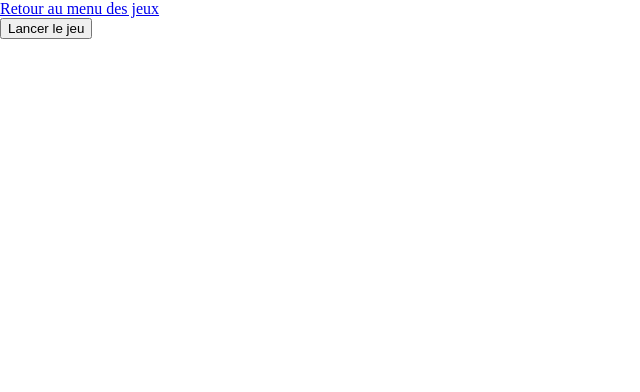
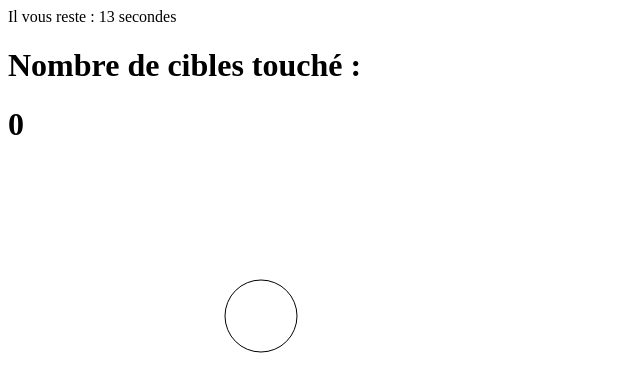
Before and after one commit to Dysjal/ProjetEVMAN, a plain HTML site: page Boxe/Boxe.html in a window 1280 px wide. Both pictures are taken after a click on the button "Lancer le jeu". Shown: the whole page, without its empty margins (0-640 px from the left). Drawn offline with Linux system fonts and the light colour scheme; files that its build step writes are made by us from their sources.

Commit message:
Ajout final boxe

```diff
--- a/Boxe/Boxe.html
+++ b/Boxe/Boxe.html
@@ -3,21 +3,29 @@
       <head>
         <meta charset="UTF-8" />
 
-        <link rel="stylesheet" href="./style.css">
         <script src="./Boxe.js"></script>
 
         <title>Clickodrome</title>
       </head>
 
       <body onload="Creation()">
+      	<div id = "menu">
       	<a href="../clickodrome.html">Retour au menu des jeux</a><br>
-      	<button onclick="Lancer();setTimeout(Timer, 3000);" >Lancer le jeu</button>
+      	<button onclick="Lancer();Timer();setTimeout(Timer, 15000);" >Lancer le jeu</button>
+      	 <h1 class = "nbDeClick" id = "nbDeJeu">Nombre de clique que vous venez de faire : </h1>
+          <hi id="ancien"></h1>
+      </div>
+      	 <div id="Jeu">
+          <a> Il vous reste : </a>
+          <a id = "timer_div"></a>
+          <a> secondes </a>
+      </div>
 
-
-      	<div id = " A afficher">
-        <canvas id="myCanvas" width="200" height="100" style="border:0px solid #d3d3d3;" >
-Your browser does not support the HTML5 canvas tag.</canvas>
-</div>
+      	<div id = "Afficher">
+      		 <h1>Nombre de cibles touché  : </h1>
+      		 <h1 id = "touche"></h1>
+        	<canvas id="rond" width="75" height="75" style="border:0px solid #d3d3d3;" onclick="Clicked()" ></canvas>
+       	</div>
        <!--  -->
     </body>
     </html>
--- a/Boxe/Boxe.js
+++ b/Boxe/Boxe.js
@@ -1,33 +1,72 @@
-var c = document.getElementById("myCanvas");
-var ctx = c.getContext("2d");
-var click = 0 ;
+var touche = 0;
+var seconds_left ;
 var nbDeJeu = 0;
-var seconds_left ;
 
 function Lancer() {
-  seconds_left = 3;
-  click = -1
+  touche = 0;
+  document.getElementById('touche').innerHTML = touche;
 
-  document.getElementById('timer_div').innerHTML = seconds_left;
+  var y = document.getElementById("Afficher");
+    y.style.display = "block";
+     var c = document.getElementById("rond");
+var ctx = c.getContext("2d");
+ctx.beginPath();
+ctx.arc(38,38,36,0,2*Math.PI);
+ctx.stroke();
+  var t = Math.floor((Math.random() * 31) + 0);
+  var l = Math.floor((Math.random() * 95) + 0);
+  c.style.marginTop =t+"%";
+  c.style.marginLeft = l+"%";
+}
+
+function Timer(){
+    seconds_left = 15;
+    document.getElementById('timer_div').innerHTML = seconds_left;
 
   var x = document.getElementById("Jeu");
     x.style.display = "block";
 
-  var y = document.getElementById("affichage");
+  var y = document.getElementById("menu");
     y.style.display = "none";
+    if(nbDeJeu === 0){
+      var z = document.getElementById("nbDeJeu");
+      z.style.display = "block";
+      nbDeJeu ++;
+    }
+
 
    var interval = setInterval(function() {
     document.getElementById('timer_div').innerHTML = --seconds_left;
-
+    console.log(seconds_left);
     if (seconds_left <= 0)
     {
+    var y = document.getElementById("Afficher");
+    y.style.display = "none";
+     var x = document.getElementById("Jeu");
+    x.style.display = "none";
+    var z = document.getElementById("menu");
+    z.style.display = "block";
+    document.getElementById("ancien").innerHTML = touche;
         clearInterval(interval);
     }
 }, 1000);
+
 }
 function Creation (){
+    var y = document.getElementById("Afficher");
+    y.style.display = "none";
+     var x = document.getElementById("Jeu");
+    x.style.display = "none";
+    var z = document.getElementById("nbDeJeu");
+    z.style.display = "none";
 
-  ctx.beginPath();
-ctx.arc(95,50,40,0,2*Math.PI);
-ctx.stroke();
 }
+function Clicked (){
+  touche++;
+  document.getElementById('touche').innerHTML = touche;
+  var c = document.getElementById("rond");
+  var t = Math.floor((Math.random() * 31) + 0);
+  var l = Math.floor((Math.random() * 95) + 0);
+  c.style.marginTop =t+"%";
+  c.style.marginLeft = l+"%";
+  }
```
